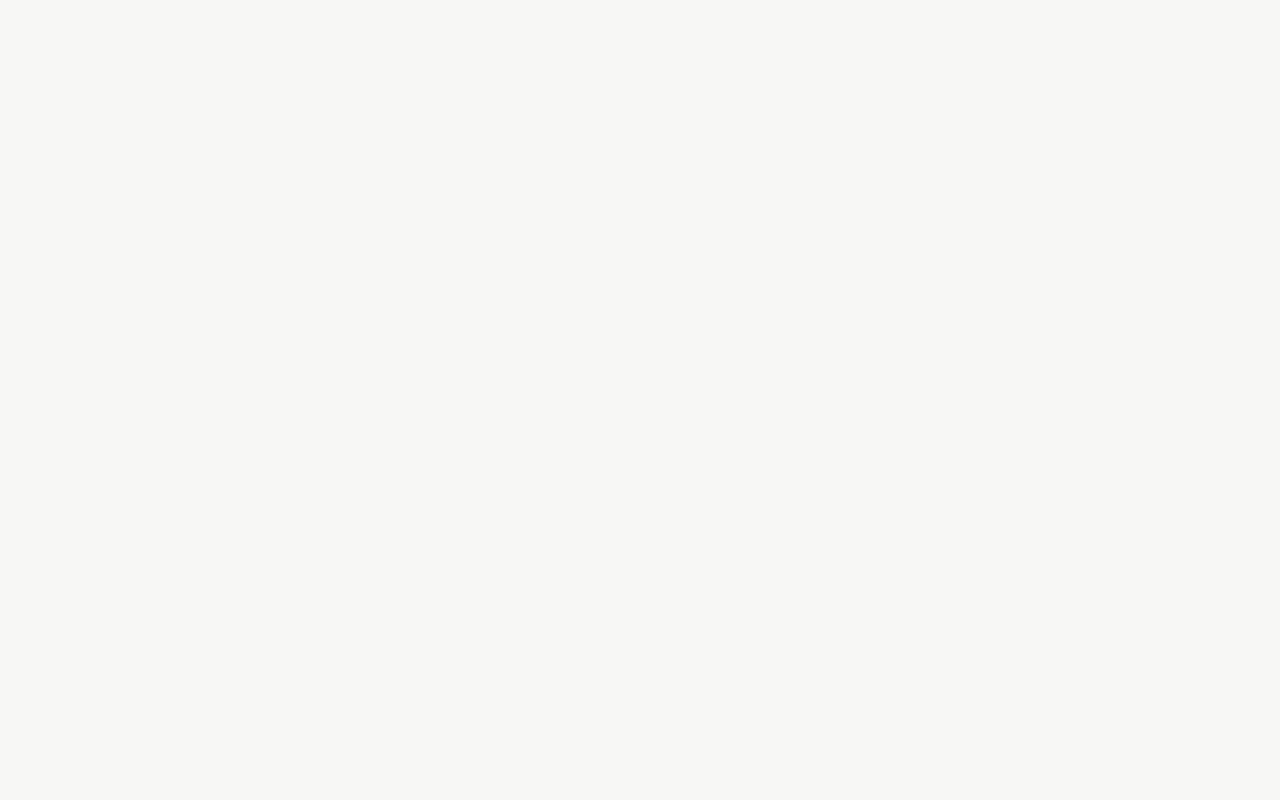
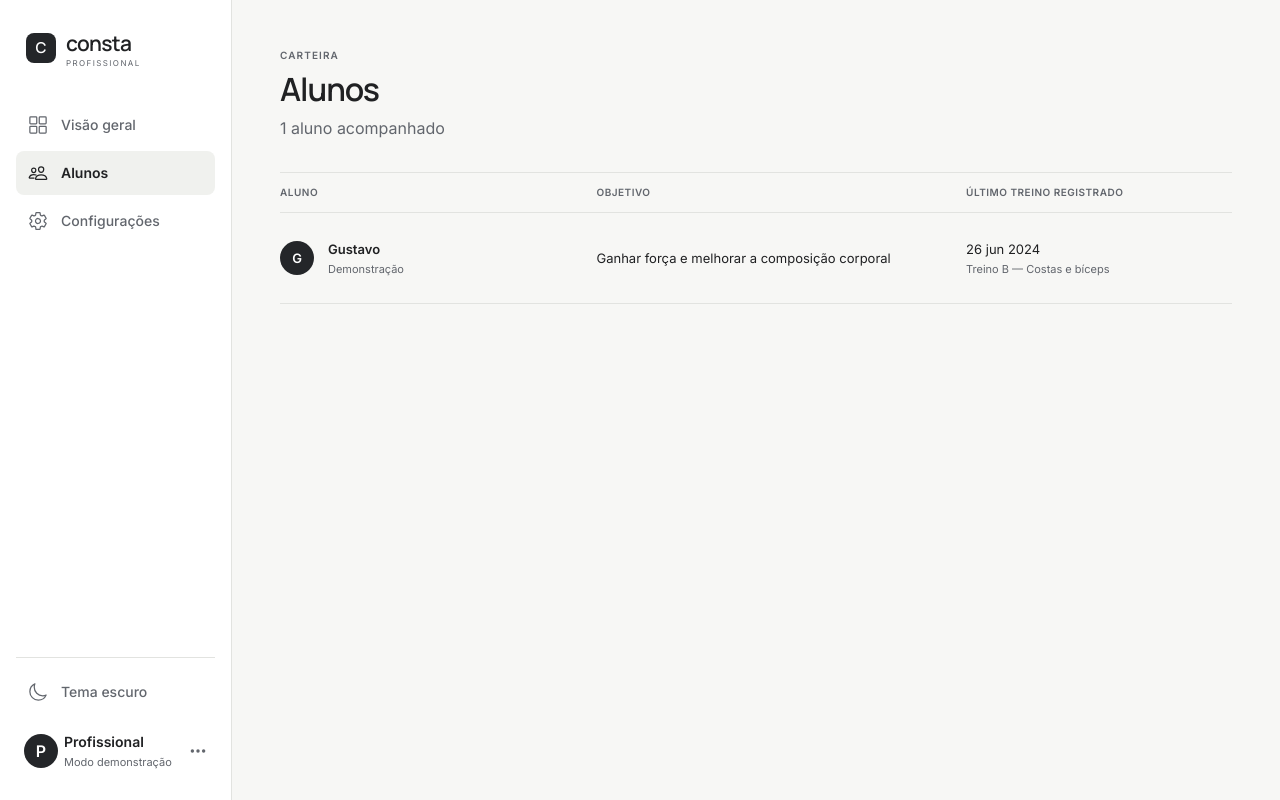
Before and after one commit to Gpeder/projeto_01, a React (Vite) app in the folder apps/web/: page /alunos in a window 1280 px wide. Before the commit this address had no page. Built offline with nearby package versions, Linux system fonts and the light colour scheme.

Commit message:
ajustes na estrutura do projeto

```diff
--- a/apps/web/src/App.tsx
+++ b/apps/web/src/App.tsx
@@ -7,6 +7,7 @@ import NutritionPage from './pages/NutritionPage'
 import OverviewPage from './pages/OverviewPage'
 import ProgressPage from './pages/ProgressPage'
 import SettingsPage from './pages/SettingsPage'
+import StudentsPage from './pages/StudentsPage'
 import WorkoutsPage from './pages/WorkoutsPage'
 
 const ComponentDemo = import.meta.env.DEV
@@ -18,6 +19,7 @@ export default function App() {
     <Routes>
       <Route path="/" element={<AppLayout><Outlet /></AppLayout>}>
         <Route index element={<OverviewPage />} />
+        <Route path="alunos" element={<StudentsPage />} />
         <Route path="treinos" element={<WorkoutsPage />} />
         <Route path="historicos" element={<HistoryPage />} />
         <Route path="evolucao" element={<ProgressPage />} />
--- a/apps/web/src/components/layout/AppLayout.tsx
+++ b/apps/web/src/components/layout/AppLayout.tsx
@@ -116,12 +116,12 @@ export default function AppLayout({ children }: { children: ReactNode }) {
 
       <aside
         ref={desktopSidebarRef}
-        className="fixed inset-y-0 left-0 hidden w-56 flex-col overflow-y-auto border-r border-border bg-surface px-4 pt-7 pb-5 min-[801px]:flex"
+        className="fixed inset-y-0 left-0 hidden w-58 flex-col overflow-y-auto border-r border-border bg-surface px-4 pt-7 pb-5 min-[801px]:flex"
       >
         <Sidebar isDarkTheme={isDarkTheme} onToggleTheme={toggleTheme} />
       </aside>
 
-      <div className="min-[801px]:ml-56">
+      <div className="min-[801px]:ml-58">
         <header className="border-b border-border bg-surface px-5 py-3 min-[801px]:hidden">
           <Button
             ref={triggerRef}
@@ -137,7 +137,7 @@ export default function AppLayout({ children }: { children: ReactNode }) {
         <main
           id="main-content"
           tabIndex={-1}
-          className="mx-auto max-w-280 px-5 pt-7 pb-18 max-[391px]:px-4 min-[801px]:px-12 min-[801px]:pt-12"
+          className="mx-auto max-w-290 px-5 pt-7 pb-18 max-[391px]:px-4 min-[801px]:px-8 min-[801px]:pt-12 min-[951px]:px-12"
         >
           {children}
         </main>
--- a/apps/web/src/components/layout/Sidebar.tsx
+++ b/apps/web/src/components/layout/Sidebar.tsx
@@ -2,16 +2,12 @@ import { createElement } from 'react'
 import { NavLink } from 'react-router'
 import { defineCustomElement } from 'ionicons/components/ion-icon.js'
 import {
-  barbellOutline,
   ellipsisHorizontal,
-  flagOutline,
   gridOutline,
   moonOutline,
-  restaurantOutline,
+  peopleOutline,
   settingsOutline,
   sunnyOutline,
-  timeOutline,
-  trendingUpOutline,
 } from 'ionicons/icons'
 
 defineCustomElement()
@@ -24,11 +20,7 @@ type MenuItem = {
 
 const menuItems: MenuItem[] = [
   { label: 'Visão geral', icon: gridOutline, to: '/' },
-  { label: 'Treinos', icon: barbellOutline, to: '/treinos' },
-  { label: 'Históricos', icon: timeOutline, to: '/historicos' },
-  { label: 'Evolução', icon: trendingUpOutline, to: '/evolucao' },
-  { label: 'Alimentação', icon: restaurantOutline, to: '/alimentacao' },
-  { label: 'Metas', icon: flagOutline, to: '/metas' },
+  { label: 'Alunos', icon: peopleOutline, to: '/alunos' },
   { label: 'Configurações', icon: settingsOutline, to: '/configuracoes' },
 ]
 
@@ -43,16 +35,19 @@ type SidebarProps = {
 export default function Sidebar({ isDarkTheme, onToggleTheme, onNavigate }: SidebarProps) {
   return (
     <>
-      <p className="flex shrink-0 items-center gap-2.5 px-2.5 pb-7.5 font-heading font-semibold">
+      <p className="grid shrink-0 grid-cols-[1.875rem_auto] items-center gap-x-2.5 px-2.5 pb-8.5 font-heading font-semibold">
         <span
           aria-hidden="true"
-          className="grid size-7.25 shrink-0 place-items-center rounded-lg bg-primary text-on-primary"
+          className="row-span-2 grid size-7.5 place-items-center rounded-lg bg-primary text-[0.9375rem] text-on-primary"
         >
           C
         </span>
         <span className="text-[1.3125rem] tracking-[-0.04375rem]">consta</span>
+        <span className="col-start-2 -mt-0.75 font-sans text-[0.5rem] font-normal tracking-[0.0875rem] text-muted">
+          PROFISSIONAL
+        </span>
       </p>
-      <nav aria-label="Principal" className="flex shrink-0 flex-col gap-1.5">
+      <nav aria-label="Principal" className="flex shrink-0 flex-col gap-1">
         {menuItems.map(({ label, icon, to }) => (
           <NavLink
             key={label}
@@ -104,10 +99,10 @@ export default function Sidebar({ isDarkTheme, onToggleTheme, onNavigate }: Side
               aria-hidden="true"
               className="grid size-8.5 shrink-0 place-items-center rounded-full bg-primary font-semibold text-on-primary"
             >
-              M
+              P
             </span>
             <div className="flex min-w-0 flex-1 flex-col gap-0.5">
-              <span className="truncate text-sm font-semibold">Marina</span>
+              <span className="truncate text-sm font-semibold">Profissional</span>
               <span className="truncate text-[0.6875rem] text-muted">Modo demonstração</span>
             </div>
             {createElement('ion-icon', {
--- a/apps/web/src/components/ui/Button.module.css
+++ b/apps/web/src/components/ui/Button.module.css
@@ -40,8 +40,8 @@
 
   .destructive {
     border-color: var(--error);
-    background-color: var(--error);
-    color: var(--on-error);
+    background-color: transparent;
+    color: var(--error);
   }
 
   .sm {
@@ -52,8 +52,8 @@
 
   .md {
     min-height: 2.75rem;
-    padding: 0.625rem 1.125rem;
-    font-size: 0.875rem;
+    padding: 0.625rem 1.0625rem;
+    font-size: 0.8125rem;
   }
 
   .lg {
@@ -104,7 +104,7 @@
 
     .destructive:not(:disabled):hover {
       border-color: color-mix(in srgb, var(--error) 88%, var(--foreground));
-      background-color: color-mix(in srgb, var(--error) 88%, var(--foreground));
+      background-color: var(--surface-muted);
     }
   }
 
@@ -120,7 +120,7 @@
 
   .destructive:not(:disabled):active {
     border-color: color-mix(in srgb, var(--error) 76%, var(--foreground));
-    background-color: color-mix(in srgb, var(--error) 76%, var(--foreground));
+    background-color: var(--surface-muted);
   }
 
   .status {
--- a/apps/web/src/index.css
+++ b/apps/web/src/index.css
@@ -58,7 +58,7 @@
     --on-primary: #ffffff;
     --focus: #375f85;
     --success: #286344;
-    --warning: #855400;
+    --warning: #805a12;
     --error: #a63232;
     --on-error: var(--on-primary);
   }
@@ -77,7 +77,7 @@
     --on-primary: #181a1c;
     --focus: #a7c7e7;
     --success: #8bc4a3;
-    --warning: #e5bd75;
+    --warning: #dfbf79;
     --error: #eda1a1;
   }
 
@@ -96,7 +96,7 @@
       --on-primary: #181a1c;
       --focus: #a7c7e7;
       --success: #8bc4a3;
-      --warning: #e5bd75;
+      --warning: #dfbf79;
       --error: #eda1a1;
     }
   }
--- /dev/null
+++ b/apps/web/src/pages/StudentsPage.tsx
@@ -0,0 +1,69 @@
+export default function StudentsPage() {
+  return (
+    <>
+      <title>Alunos | consta</title>
+
+      <header className="mb-6.25 min-[801px]:mb-8">
+        <p className="mb-1.75 text-[0.625rem] font-semibold tracking-[0.06875rem] text-muted">
+          CARTEIRA
+        </p>
+        <h1 className="text-[1.625rem] tracking-[-0.0625rem] min-[801px]:text-[2rem]">
+          Alunos
+        </h1>
+        <p className="mt-2 text-muted">1 aluno acompanhado</p>
+      </header>
+
+      <table role="table" className="block w-full border-t border-border">
+        <caption className="sr-only">Lista de alunos</caption>
+        <thead role="rowgroup" className="sr-only min-[801px]:not-sr-only min-[801px]:block">
+          <tr
+            role="row"
+            className="grid grid-cols-[minmax(0,1.1fr)_minmax(0,1.3fr)_minmax(0,1fr)] items-center gap-6 py-3 text-left text-[0.625rem] tracking-[0.03125rem] text-muted uppercase"
+          >
+            <th scope="col" role="columnheader" className="font-semibold">Aluno</th>
+            <th scope="col" role="columnheader" className="font-semibold">Objetivo</th>
+            <th scope="col" role="columnheader" className="font-semibold">Último treino registrado</th>
+          </tr>
+        </thead>
+        <tbody role="rowgroup" className="block">
+          <tr
+            role="row"
+            className="grid gap-4.25 border-b border-border px-1 py-5 text-[0.8125rem] leading-[1.4] min-[801px]:min-h-23 min-[801px]:grid-cols-[minmax(0,1.1fr)_minmax(0,1.3fr)_minmax(0,1fr)] min-[801px]:items-center min-[801px]:gap-6 min-[801px]:border-t min-[801px]:px-0 min-[801px]:py-3.5"
+          >
+            <td role="cell" className="flex min-w-0 items-center gap-3.5">
+              <span
+                aria-hidden="true"
+                className="grid size-8.5 shrink-0 place-items-center rounded-full bg-primary font-semibold text-on-primary"
+              >
+                G
+              </span>
+              <div className="flex min-w-0 flex-col gap-1">
+                <strong className="font-semibold">Gustavo</strong>
+                <span className="text-[0.6875rem] text-muted">Demonstração</span>
+              </div>
+            </td>
+            <td role="cell" className="flex min-w-0 flex-col gap-1">
+              <span
+                aria-hidden="true"
+                className="text-[0.5625rem] tracking-[0.03125rem] text-muted uppercase min-[801px]:hidden"
+              >
+                Objetivo
+              </span>
+              <span>Ganhar força e melhorar a composição corporal</span>
+            </td>
+            <td role="cell" className="flex min-w-0 flex-col gap-1">
+              <span
+                aria-hidden="true"
+                className="text-[0.5625rem] tracking-[0.03125rem] text-muted uppercase min-[801px]:hidden"
+              >
+                Último treino registrado
+              </span>
+              <time dateTime="2024-06-26">26 jun 2024</time>
+              <span className="text-[0.6875rem] text-muted">Treino B — Costas e bíceps</span>
+            </td>
+          </tr>
+        </tbody>
+      </table>
+    </>
+  )
+}
```
Also changed, not shown: 1 other file (tests, documents, lock files or other folders).
